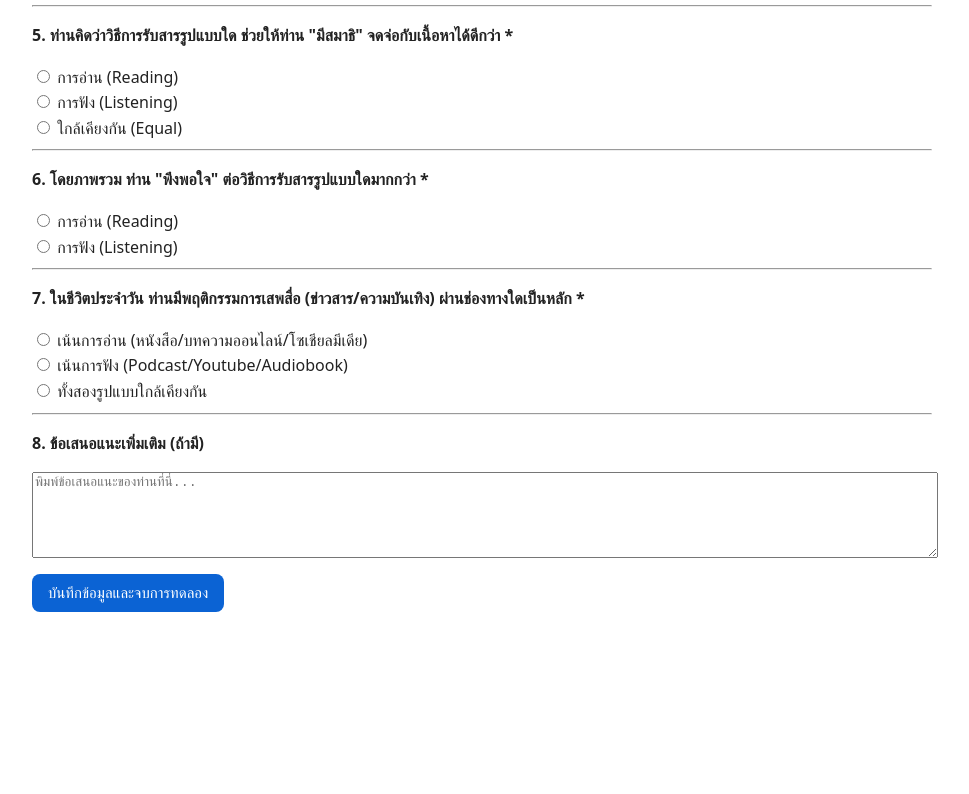
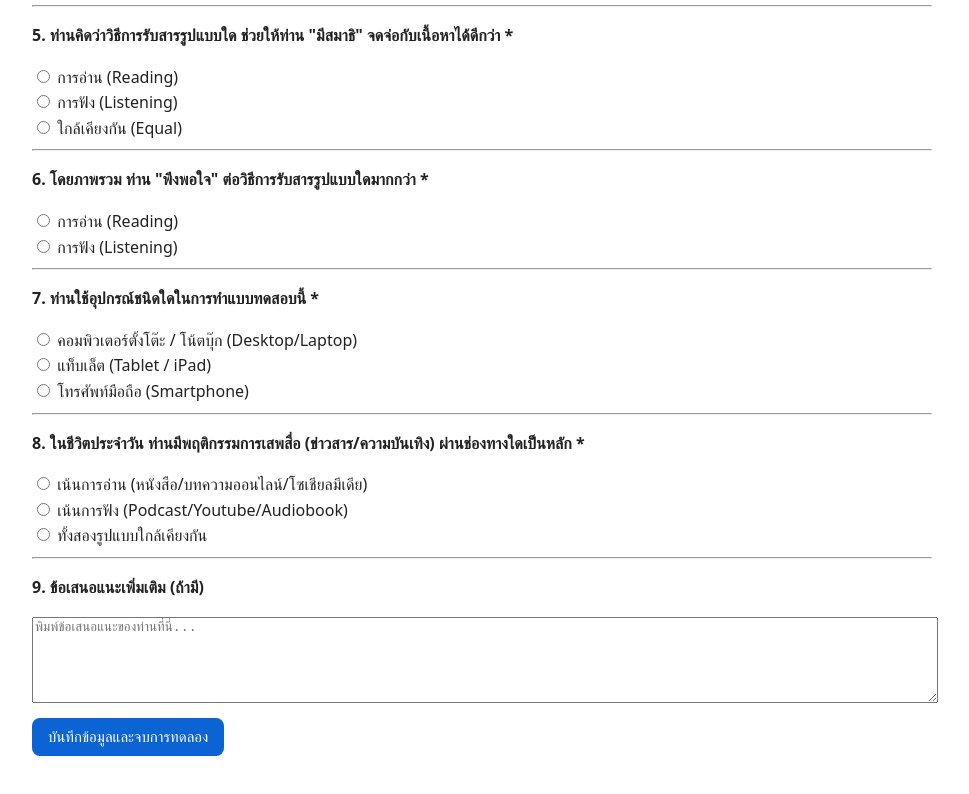
Before and after one commit to oilTS/CS384-Project, a plain HTML site: page final_survey.html in a window 1280 px wide. Shown: the part 937-1731 px from the top of the page, without its empty margins (158-1127 px from the left). Before the commit the page ends 1587 px from the top, so only its background shows below. Drawn offline with Linux system fonts and the light colour scheme.

Commit message:
fix survey1

```diff
--- a/final_survey.html
+++ b/final_survey.html
@@ -70,7 +70,15 @@
     <hr>
 
     <div class="question-block">
-        <p><b>7. ในชีวิตประจำวัน ท่านมีพฤติกรรมการเสพสื่อ (ข่าวสาร/ความบันเทิง) ผ่านช่องทางใดเป็นหลัก *</b></p>
+        <p><b>7. ท่านใช้อุปกรณ์ชนิดใดในการทำแบบทดสอบนี้ *</b></p>
+        <label><input type="radio" name="q7" value="Computer"> คอมพิวเตอร์ตั้งโต๊ะ / โน้ตบุ๊ก (Desktop/Laptop) </label><br>
+        <label><input type="radio" name="q7" value="Tablet"> แท็บเล็ต (Tablet / iPad) </label><br>
+        <label><input type="radio" name="q7" value="Mobile"> โทรศัพท์มือถือ (Smartphone) </label>
+    </div>
+    <hr>
+
+    <div class="question-block">
+        <p><b>8. ในชีวิตประจำวัน ท่านมีพฤติกรรมการเสพสื่อ (ข่าวสาร/ความบันเทิง) ผ่านช่องทางใดเป็นหลัก *</b></p>
         <label><input type="radio" name="q9" value="Read"> เน้นการอ่าน (หนังสือ/บทความออนไลน์/โซเชียลมีเดีย) </label><br>
         <label><input type="radio" name="q9" value="Listen"> เน้นการฟัง (Podcast/Youtube/Audiobook) </label><br>
         <label><input type="radio" name="q9" value="Equal"> ทั้งสองรูปแบบใกล้เคียงกัน </label>
@@ -78,7 +86,7 @@
     <hr>
 
     <div class="question-block">
-        <p><b>8. ข้อเสนอแนะเพิ่มเติม (ถ้ามี)</b></p>
+        <p><b>9. ข้อเสนอแนะเพิ่มเติม (ถ้ามี)</b></p>
         <textarea id="feedback" style="width:100%; height:80px;" placeholder="พิมพ์ข้อเสนอแนะของท่านที่นี่..."></textarea>
     </div>
 
@@ -91,8 +99,8 @@
 document.getElementById("submitBtn").onclick = () => {
     let requiredOK = true;
 
-    // ตรวจสอบเฉพาะข้อที่มี (q1 ถึง q6 และ q9)
-    const questionsToCheck = ["q1", "q2", "q3", "q4", "q5", "q6", "q9"];
+    // ตรวจสอบข้อที่มี (q1-q6, q7, q9)
+    const questionsToCheck = ["q1", "q2", "q3", "q4", "q5", "q6", "q7", "q9"];
 
     questionsToCheck.forEach(name => {
         const v = document.querySelector(`input[name="${name}"]:checked`);
@@ -117,7 +125,6 @@ document.getElementById("submitBtn").onclick = () => {
     // Set และ Null Check
     finalData.set = set;
 
-    // จัดการค่า Null สำหรับ Phase ที่ไม่ได้ทำ
     finalData.read_time_P2 = finalData.read_time_P2 || null;
     finalData.read_score_P2 = finalData.read_score_P2 || null;
     finalData.listen_time_P2 = finalData.listen_time_P2 || null;
```
